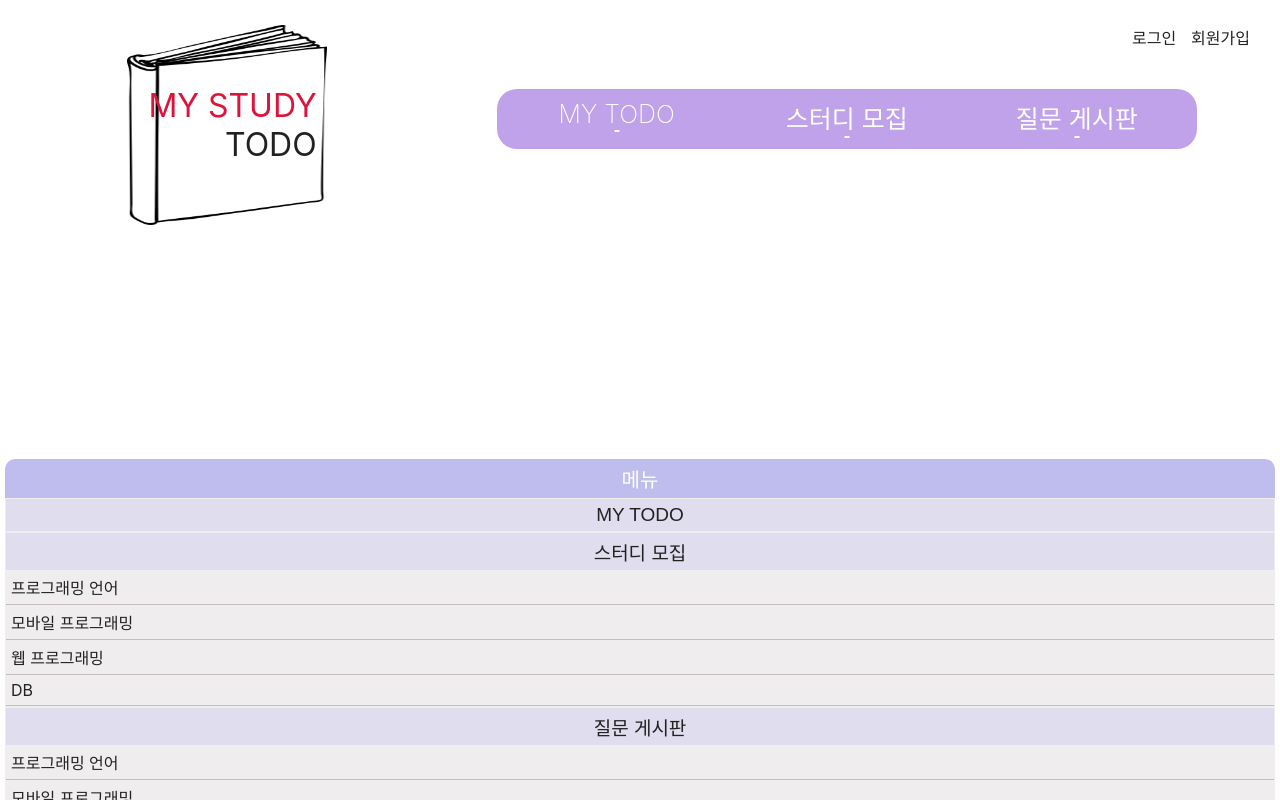
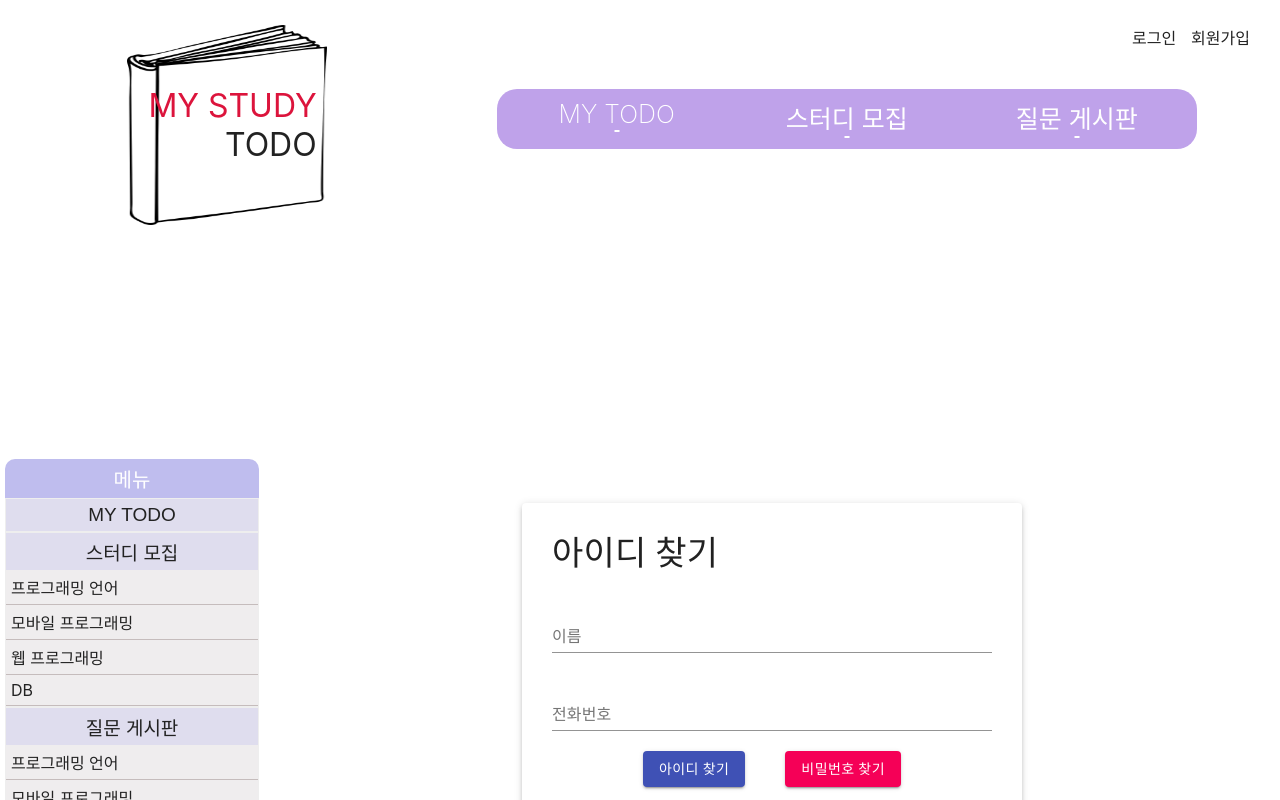
Before and after one commit to jeonghyeonkwon/todo-app-front, a React (Create React App) app: page /search/searchId in a window 1280 px wide. Shown: the top 800 px of the page. Built offline with nearby package versions, Linux system fonts and the light colour scheme.

Commit message:
아이디 찾기 비밀번호 찾기 완료

```diff
--- a/src/App.js
+++ b/src/App.js
@@ -16,6 +16,7 @@ import QnaWriteContainer from './containers/qna/QnaWriteContainer';
 import StudyWriteContainer from './containers/study/StudyWriteContainer'
 import BoardDetailContainer from './containers/BoardDetailContainer';
 import MyInfoContainer from './containers/user/MyInfoContainer';
+import SearchAuthContainer from './containers/user/SearchAuthContainer';
 
 const App = () => {
   return (
@@ -24,6 +25,7 @@ const App = () => {
         <Route path="/" component={HomeContainer} exact />
         <Route path="/login" component={LoginContainer} />
         <Route path="/register" component={RegisterContainer} />
+        <Route path="/search/:type" component={SearchAuthContainer} />
         <Route path="/todo" component={TodoContainer} />
         <Route path="/myinfo" component={MyInfoContainer} />
         <Route path="/study" component={BoardIntroContainer} exact />
--- a/src/components/main/Login.jsx
+++ b/src/components/main/Login.jsx
@@ -1,32 +1,29 @@
 import React, { useEffect, useState } from 'react';
 import styled from 'styled-components';
-import { withRouter } from 'react-router-dom';
+import { Link, withRouter } from 'react-router-dom';
 import { useDispatch, useSelector } from 'react-redux';
 import { login } from '../../modules/auth';
 import { check } from '../../modules/user';
 const Support = styled.div`
   margin-top: 30px;
-  label,
-  a {
+
+  label {
     font-size: 14px;
     display: block;
   }
-
+  div {
+    text-align: right;
     a {
+      display: inline-block;
       margin-top: 5px;
-    text-align: right;
+      font-size: 19px;
       cursor: pointer;
       transition: 0.3s;
+
       &:hover {
         color: dodgerblue;
       }
     }
-  span {
-    /* visibility: hidden; */
-    display: block;
-    margin-top: 40px;
-    text-align: center;
-    color: crimson;
   }
 `;
 const BtnGroup = styled.div`
@@ -141,7 +138,11 @@ const Login = ({ history }) => {
         </Field>
         <Support>
           <label>회원가입 정보가 기억나지 않나요???</label>
-          <a>아이디/비밀번호 찾기</a>
+          <div>
+            <Link to="/search/searchId">아이디 찾기</Link>
+            <b>/</b>
+            <Link to="/search/searchPw">비밀번호 찾기</Link>
+          </div>
         </Support>
         <BtnGroup>
           <button type="submit" onClick={loginHandler}>
--- a/src/components/main/MyInfo.jsx
+++ b/src/components/main/MyInfo.jsx
@@ -82,6 +82,7 @@ const MyInfo = ({ history }) => {
   const [account, setAccount] = useState({
     id: 0,
     accountId: '',
+    tel: '',
     location: '',
     name: '',
   });
@@ -91,13 +92,14 @@ const MyInfo = ({ history }) => {
   const onClickUpdate = async (event, updateName) => {
     event.preventDefault();
 
-    const { currentPw, newPw, reNewPw, name, local } = form;
+    const { currentPw, newPw, reNewPw, name, tel, local } = form;
     switch (updateName) {
       case 'password':
         if (!currentPw || !newPw || !reNewPw) {
           alert('빈 공간을 채워주세요');
           return;
         }
+
         if (newPw !== reNewPw) {
           alert('새로운 비밀번호와 새로운 비밀번호가 일치하지 않습니다.');
           return;
@@ -105,6 +107,12 @@ const MyInfo = ({ history }) => {
         break;
       case 'name':
         if (!name) {
+          alert('빈 공간을 채워주세요');
+          return;
+        }
+        break;
+      case 'tel':
+        if (!tel) {
           alert('빈 공간을 채워주세요');
           return;
         }
@@ -190,6 +198,7 @@ const MyInfo = ({ history }) => {
       currentPw: '',
       newPw: '',
       reNewPw: '',
+      tel: '',
       name: '',
       local: '',
       withDrawalPw: '',
@@ -350,6 +359,40 @@ const MyInfo = ({ history }) => {
               aria-controls="panel4bh-content"
               id="panel4bh-header"
             >
+              <Typography className={classes.heading}>전화번호</Typography>
+              <Typography className={classes.secondaryHeading}>
+                {account.tel}
+              </Typography>
+            </AccordionSummary>
+            <AccordionDetails className={classes.detail}>
+              <TextField
+                label="바뀐 전화번호"
+                type="text"
+                variant="outlined"
+                className={classes.textField}
+                value={form.tel}
+                name="tel"
+                onChange={handleChangeForm}
+              />
+              <Button
+                variant="outlined"
+                color="primary"
+                className={classes.button}
+                onClick={(e) => onClickUpdate(e, 'tel')}
+              >
+                수정하기
+              </Button>
+            </AccordionDetails>
+          </Accordion>
+          <Accordion
+            expanded={expanded === 'panel5'}
+            onChange={handleChange('panel5')}
+          >
+            <AccordionSummary
+              expandIcon={<ExpandMoreIcon />}
+              aria-controls="panel5bh-content"
+              id="panel5bh-header"
+            >
               <Typography className={classes.heading}>지역</Typography>
               <Typography className={classes.secondaryHeading}>
                 {account.location}
@@ -383,13 +426,13 @@ const MyInfo = ({ history }) => {
             </AccordionDetails>
           </Accordion>
           <Accordion
-            expanded={expanded === 'panel5'}
-            onChange={handleChange('panel5')}
+            expanded={expanded === 'panel6'}
+            onChange={handleChange('panel6')}
           >
             <AccordionSummary
               expandIcon={<ExpandMoreIcon />}
-              aria-controls="panel5bh-content"
-              id="panel5bh-header"
+              aria-controls="panel6bh-content"
+              id="panel6bh-header"
             >
               <Typography className={clsx(classes.heading, classes.withdrawal)}>
                 탈퇴하기
--- a/src/components/main/SearchId.jsx
+++ b/src/components/main/SearchId.jsx
@@ -29,13 +29,25 @@ const SearchIdComponent = styled.div`
   align-items: center;
   background: #fff;
 `;
+const FindIdList = styled.div`
+  background: #d1e7fb;
+  width: 100%;
 
+  padding: 50px;
+  span {
+    display: block;
+    color: green;
+    font-size: 20px;
+    font-weight: 400;
+  }
+`;
 const SearchId = () => {
   const classes = useStyles();
   const [form, setForm] = useState({
     accountName: '',
     tel: '',
   });
+  const [findId, setFindId] = useState([]);
   const onClickSearch = async (e) => {
     e.preventDefault();
     const { accountName, tel } = form;
@@ -48,14 +60,21 @@ const SearchId = () => {
       return;
     }
     await axios
-      .post('http://localhost:8080/api/search-id', form)
+      .get(
+        `http://localhost:8080/api/search-id?accountName=${form.accountName}&tel=${form.tel}`,
+      )
       .then((res) => {
         if (res.status === 200) {
+          console.log(res.data);
+          setFindId(res.data);
         }
+        console.log(res);
       })
       .catch((e) => {
-        alert(e.response.data.message);
+        if (e.response.status === 404) {
+          alert(e.response.data);
           window.location.reload();
+        }
       });
   };
   const onChange = (e) => {
@@ -90,7 +109,8 @@ const SearchId = () => {
     <SearchIdComponent>
       <Paper elevation={3} className={classes.paper}>
         <Typography variant="h4">아이디 찾기</Typography>
-
+        {!findId.length ? (
+          <>
             <TextField
               label="이름"
               onChange={onChange}
@@ -103,10 +123,28 @@ const SearchId = () => {
               name="tel"
               value={form.tel}
             />
+          </>
+        ) : (
+          <>
+            <FindIdList>
+              <Typography variant="h5">검색된 아이디</Typography>
+              {findId.map((data) => (
+                <span>{data}</span>
+              ))}
+            </FindIdList>
+          </>
+        )}
+
         <div className={classes.btng}>
+          {findId.length ? (
+            <Button variant="contained" color="primary" href="/login">
+              로그인
+            </Button>
+          ) : (
             <Button variant="contained" color="primary" onClick={onClickSearch}>
               아이디 찾기
             </Button>
+          )}
           <Button variant="contained" color="secondary" href="/search/searchPw">
             비밀번호 찾기
           </Button>
--- /dev/null
+++ b/src/components/main/SearchPw.jsx
@@ -0,0 +1,210 @@
+import { Button, Paper, TextField } from '@material-ui/core';
+import React, { useState, useEffect } from 'react';
+import styled from 'styled-components';
+import { makeStyles } from '@material-ui/core/styles';
+import { Typography } from '@material-ui/core';
+import axios from 'axios';
+import { withRouter } from 'react-router-dom';
+const useStyles = makeStyles((theme) => ({
+  paper: {
+    padding: 30,
+    width: 500,
+
+    '& > .MuiTextField-root': {
+      width: '100%',
+      marginTop: 30,
+    },
+  },
+  btng: {
+    textAlign: 'center',
+    '& > .MuiButton-root': {
+      margin: 20,
+    },
+  },
+}));
+const SearchPwComponent = styled.div`
+  flex: 4;
+  height: 800px;
+  display: flex;
+  justify-content: center;
+  align-items: center;
+  background: #fff;
+`;
+const SearchPw = ({ history }) => {
+  const classes = useStyles();
+  const [form, setForm] = useState({
+    accountId: '',
+    accountName: '',
+    tel: '',
+  });
+  const [newPassword, setNewPassword] = useState({
+    id: null,
+    newPw: '',
+    reNewPw: '',
+  });
+  const [checkId, setCheckId] = useState(null);
+
+  const onClickSearch = async (e) => {
+    e.preventDefault();
+    const { accountId, accountName, tel } = form;
+    console.log(`몇자리 ${tel.length}`);
+    if (!accountId || !accountName || !tel) {
+      alert('빈 공백을 채워주세요');
+      return;
+    } else if (tel.length < 10 || tel.length > 14) {
+      alert('전화번호를 10자리 이상 13자리 이하로 입력하세요');
+      return;
+    }
+    await axios
+      .get(
+        `http://localhost:8080/api/search-pw?accountId=${form.accountId}&accountName=${form.accountName}&tel=${form.tel}`,
+      )
+      .then((res) => {
+        if (res.status === 200) {
+          console.log(res);
+          setCheckId(res.data);
+          setNewPassword({
+            ...newPassword,
+            id: res.data,
+          });
+        }
+      })
+      .catch((e) => {
+        if (e.response.status === 404) {
+          alert(e.response.data);
+          window.location.reload();
+        }
+      });
+  };
+  const onClickUpdatePw = async (e) => {
+    e.preventDefault();
+    const { newPw, reNewPw } = newPassword;
+    console.log(newPassword);
+    if (!newPw || !reNewPw) {
+      alert('공백을 채워주세요');
+      return;
+    } else if (newPw !== reNewPw) {
+      alert('새로운 비밀번호와 재입력이 일치하지 않습니다');
+      return;
+    }
+    await axios
+      .patch(`http://localhost:8080/api/search-pw/${checkId}`, newPassword)
+      .then((res) => {
+        if (res.status === 200) {
+          alert('비밀번호 변경이 완료되었습니다.');
+          history.push('/login');
+        }
+      })
+      .catch((e) => {
+        alert('정보 수정에 오류가 발생했습니다. 다시 시도해 주세요');
+        window.location.reload();
+      });
+  };
+  const onChange = (e) => {
+    const { value, name } = e.target;
+    if (name === 'tel' && form.tel.length > 12) {
+    } else {
+      setForm({
+        ...form,
+        [name]: value,
+      });
+    }
+  };
+
+  const onChangePassword = (e) => {
+    const { value, name } = e.target;
+    console.log(newPassword);
+    setNewPassword({
+      ...newPassword,
+      [name]: value,
+    });
+  };
+  //전화번호 하이픈
+  useEffect(() => {
+    console.log(form.tel);
+    if (form.tel.length === 10) {
+      console.log('10자리 도달', form.tel);
+      setForm({
+        ...form,
+        tel: form.tel.replace(/(\d{3})(\d{3})(\d{4})/, '$1-$2-$3'),
+      });
+    }
+    if (form.tel.length === 13) {
+      console.log('13자리 도달', form.tel);
+      setForm({
+        ...form,
+        tel: form.tel
+          .replace(/-/g, '')
+          .replace(/(\d{3})(\d{4})(\d{4})/, '$1-$2-$3'),
+      });
+    }
+  }, [form.tel]);
+  return (
+    <SearchPwComponent>
+      <Paper elevation={3} className={classes.paper}>
+        <Typography variant="h4">비밀번호 찾기</Typography>
+        {!checkId ? (
+          <>
+            <TextField
+              label="아이디"
+              onChange={onChange}
+              name="accountId"
+              value={form.accountId}
+            />
+            <TextField
+              label="이름"
+              onChange={onChange}
+              name="accountName"
+              value={form.accountName}
+            />
+            <TextField
+              label="전화번호"
+              onChange={onChange}
+              name="tel"
+              value={form.tel}
+            />
+          </>
+        ) : (
+          <>
+            <TextField
+              label="새로운 비밀번호"
+              type="password"
+              onChange={onChangePassword}
+              name="newPw"
+              value={newPassword.newPw}
+            />
+            <TextField
+              label="새로운 비밀번호 재입력"
+              type="password"
+              onChange={onChangePassword}
+              name="reNewPw"
+              value={newPassword.reNewPw}
+            />
+          </>
+        )}
+
+        <div className={classes.btng}>
+          {checkId ? (
+            <Button
+              variant="contained"
+              color="primary"
+              onClick={onClickUpdatePw}
+            >
+              비밀번호 변경하기
+            </Button>
+          ) : (
+            <Button variant="contained" color="primary" onClick={onClickSearch}>
+              비밀번호 찾기
+            </Button>
+          )}
+
+          <Button variant="contained" color="secondary" href="/search/searchId">
+            아이디 찾기
+          </Button>
+        </div>
+      </Paper>
+    </SearchPwComponent>
+  );
+};
+
+export default withRouter(SearchPw);
--- /dev/null
+++ b/src/containers/user/SearchAuthContainer.jsx
@@ -0,0 +1,14 @@
+import React, { useEffect } from 'react';
+import { withRouter } from 'react-router-dom';
+import SearchId from '../../components/main/SearchId';
+import SearchPw from '../../components/main/SearchPw';
+const SearchAuthContainer = ({ location }) => {
+  const section = location.pathname.split('/')[2];
+
+  useEffect(() => {
+    console.log(`section ${section}`);
+  }, []);
+  return <>{section === 'searchId' ? <SearchId /> : <SearchPw />}</>;
+};
+
+export default withRouter(SearchAuthContainer);
```
Lines whose indentation alone changed are shown as unchanged.
